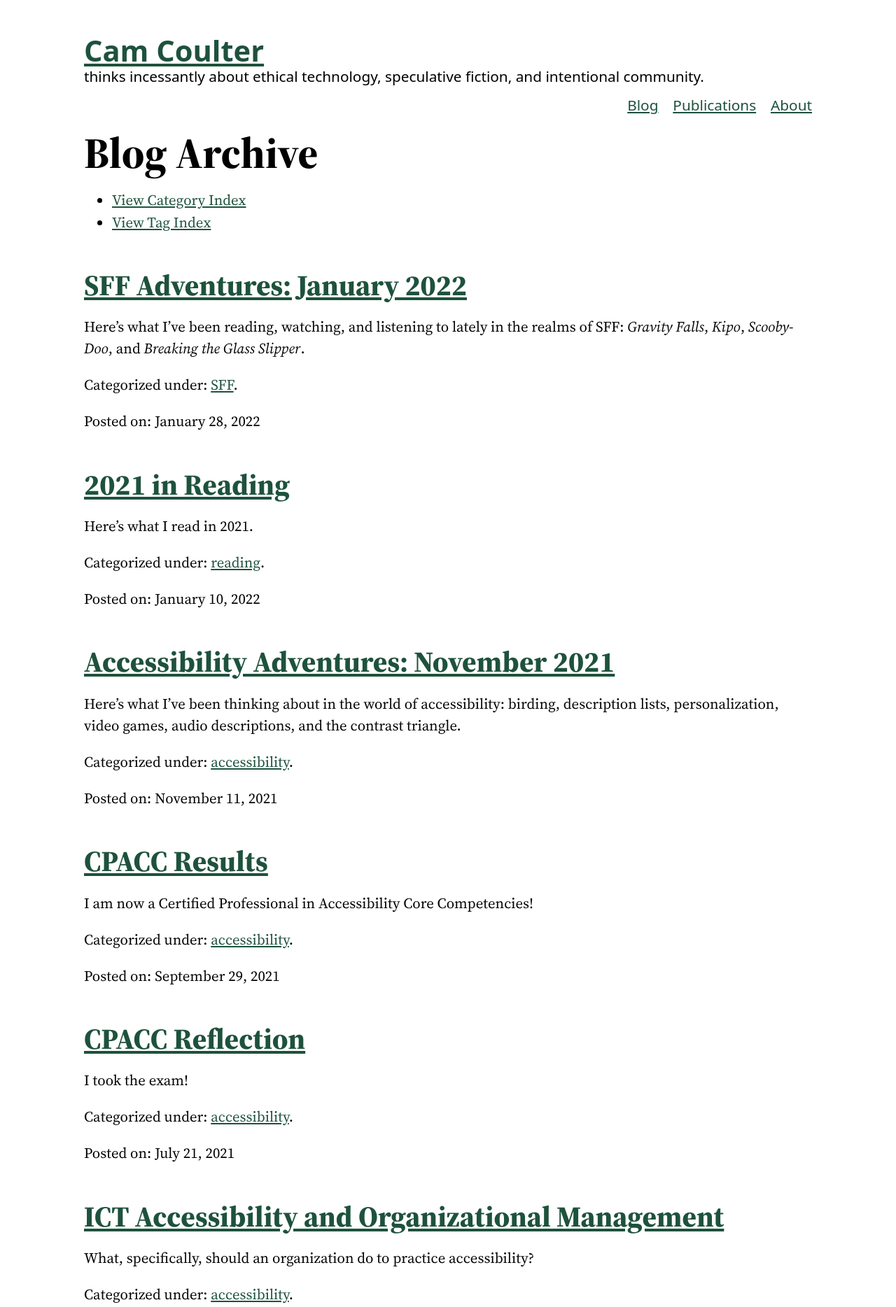
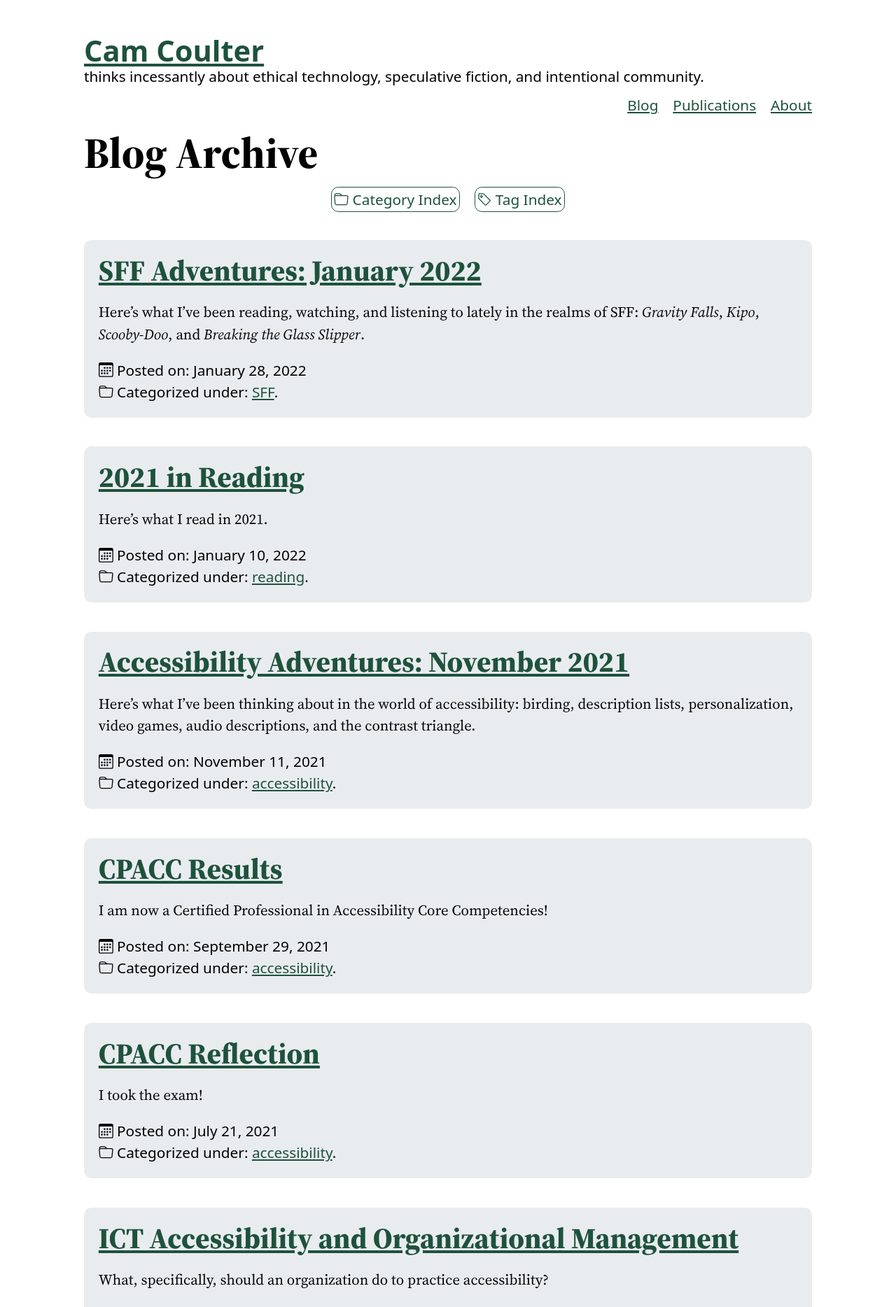
Before and after one commit to cncoulter/camcoulter.com, a Jekyll site: the page built from Blog/Archive.html, in a window 1280 px wide. Shown: the top 1868 px of the page at 70% size. Built offline with Jekyll 4.4.1, drawn with Linux system fonts in a browser that asks for light colours; some web fonts are replaced; some of the changed text lies outside the part shown.

Commit message:
Update blog archive

```diff
--- a/Blog/Archive.html
+++ b/Blog/Archive.html
@@ -8,9 +8,9 @@ permalink: /Blog/Archive/
 
 <h1>{{ page.title }}</h1>
 
-<ul>
-	<li><a href="/Blog/Categories">View Category Index</a></li>
-	<li><a href="/Blog/Tags">View Tag Index</a></li>
+<ul class="link-turncoat--list">
+	<li><a href="/Blog/Categories" class="link-turncoat">{% include SVGs/folder.svg %} Category Index</a></li>
+	<li><a href="/Blog/Tags" class="link-turncoat">{% include SVGs/tag.svg %} Tag Index</a></li>
 </ul>
 
 {% for post in site.posts %}
@@ -18,12 +18,14 @@ permalink: /Blog/Archive/
 	<h2><a href="{{ post.url }}">{{ post.title }}</a></h2>
 	{{ post.description | markdownify }}
 	{% if post.categories %}
-	<p>Categorized under:
-		{% for category in post.categories %}
-		<a href="{{ site.baseurl }}/Blog/Categories#{{ category | url_encode }}">{{ category }}</a>{% if forloop.last == false %}, {% endif %}{% if forloop.last == true %}.{% endif %}
-		{% endfor %}
-	</p>
-	<p>Posted on: <time datetime="{{ post.date | date_to_xmlschema }}">{{ post.date | date: "%B %e, %Y" }}</time></p>
+	<ul class="post_metadata">
+		<li>{% include SVGs/calendar3.svg %} Posted on: <time datetime="{{ post.date | date_to_xmlschema }}">{{ post.date | date: "%B %e, %Y" }}</time></li>
+		<li>{% include SVGs/folder.svg %} Categorized under:
+			{% for category in post.categories %}
+			<a href="{{ site.baseurl }}/Blog/Categories#{{ category | url_encode }}">{{ category }}</a>{% if forloop.last == false %}, {% endif %}{% if forloop.last == true %}.{% endif %}
+			{% endfor %}
+		</li>
+	</ul>
 	{% endif %}
 </div>
 {% endfor %}
--- a/_sass/main.scss
+++ b/_sass/main.scss
@@ -359,7 +359,6 @@ a:active {
 /*
 	## Text Formatting
 */
-.bookinfo,
 cite, em, i {
 	font-style: italic;
 }
@@ -650,6 +649,13 @@ a.skip-nav:focus {
 	font-family: var(--ft-sans);
 }
 
+.bookinfo {
+	padding: .5em;
+	border-color: var(--clr-primary);
+	border-style: outset;
+	font-family: var(--ft-sans);
+}
+
 /*
 	# Utility Styles
 */
@@ -767,3 +773,35 @@ a.skip-nav:focus {
 figure.About__Headshot img {
 	border-radius: 10px;
 }
+
+/*
+	## Blog: Archive
+	----------------
+*/
+
+.archive-post {
+	margin-block: 2em;
+	padding: 1em;
+	background-color: var(--clr-bg-raised);
+	border-radius: var(--rounded);
+}
+
+.archive-post:focus-within {
+	outline: medium solid var(--clr-primary);
+}
+
+@media (prefers-color-scheme: dark) {
+	.archive-post a:focus {
+		background-color: var(--clr-primary);
+		color: var(--clr-bg);
+
+	}
+}
+
+.archive-post h2 {
+	margin: 0;
+}
+
+.archive-post ul {
+	margin: 0;
+}
```
Also changed, not shown: index.html (+5 -5 lines).
